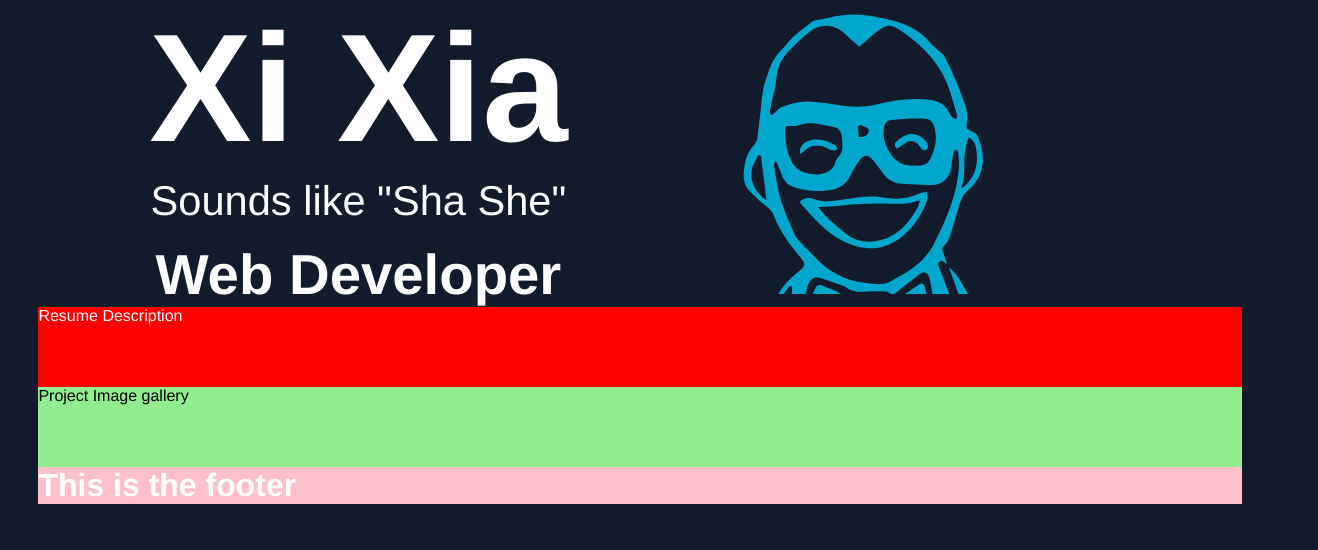
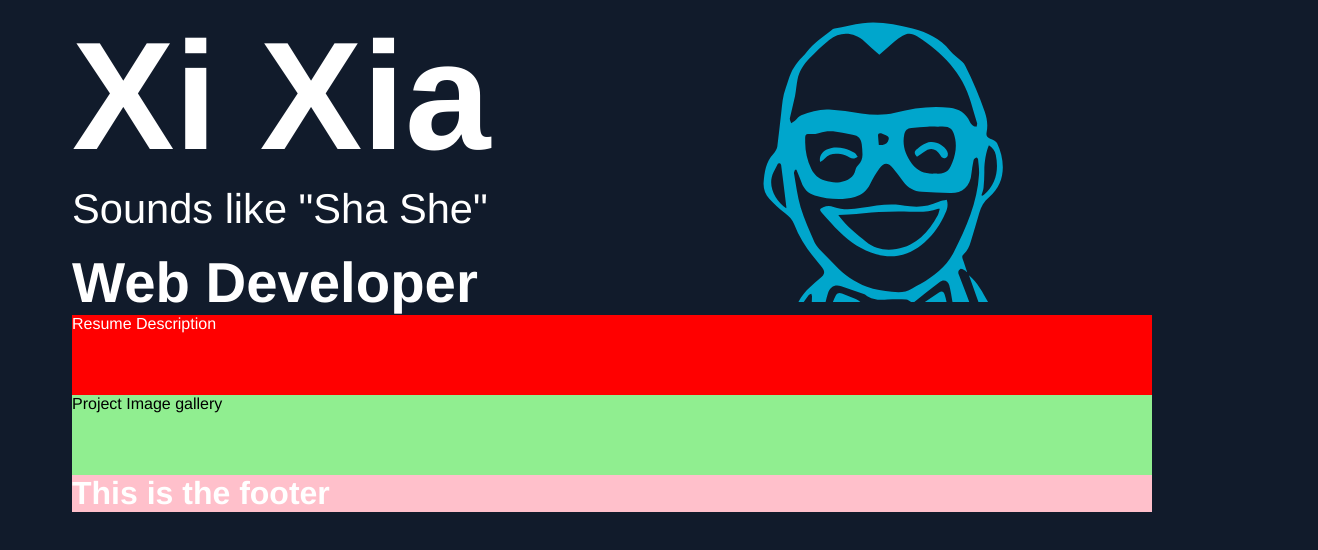
Before and after one commit to XiXiaPdx/portfolio-page, a website built with webpack: page src/index.html in a window 1280 px wide. Shown: the whole page, 1318 px wide, since content can reach past the window. Built offline with nearby package versions, Linux system fonts and the light colour scheme.

Commit message:
added body max at 1200px

```diff
--- a/css/styles.css
+++ b/css/styles.css
@@ -6,10 +6,9 @@ html {
 body {
   font-family: Helvetica, sans-serif;
   color: white;
-  margin: 0px;
   background-color: #111b2b;
-  padding-left: 3vw;
-  padding-right: 3vw;
+  padding-left: 5vw;
+  padding-right: 5vw;
 }
 
 h1, h2, h3, h4, h5, h6, p {
@@ -17,7 +16,6 @@ h1, h2, h3, h4, h5, h6, p {
 }
 
 header h1 {
-  position: relative;
   font-size: 12vw;
 }
 
@@ -33,20 +31,20 @@ header p {
 header {
   display: grid;
   grid-template-columns: 1fr 1fr;
-  width: 100vw;
+  width: 100%;
 }
 
 .headerInfoArea{
-  width: 50vw;
-  text-align: center;
+  width: 100%;
+  /* text-align: center; */
 }
 
 .headerLogo{
-  width: 40vw;
+  width: 100%;
   height: 22vw;
   margin: auto;
   background-color: #00a6cc;
-  -webkit-mask: url(../src/img/xxlogo.svg) no-repeat;
+  -webkit-mask: url(../src/img/xxlogo.svg) no-repeat center;
   -webkit-mask-size: contain;
   /* background-image:url('../src/img/xxlogo.svg');
   background-repeat:no-repeat;
@@ -55,7 +53,7 @@ header {
 }
 
 main {
-  background-color: #111b2b;
+  /* background-color: #111b2b; */
 }
 
 footer {
@@ -74,6 +72,10 @@ footer {
   height: 10vh;
 }
 
-.xxLogoContainer{
+@media screen and (min-width: 1200px){
+  body {
+    width: 1080px;
+  }
+
 
 }
```
